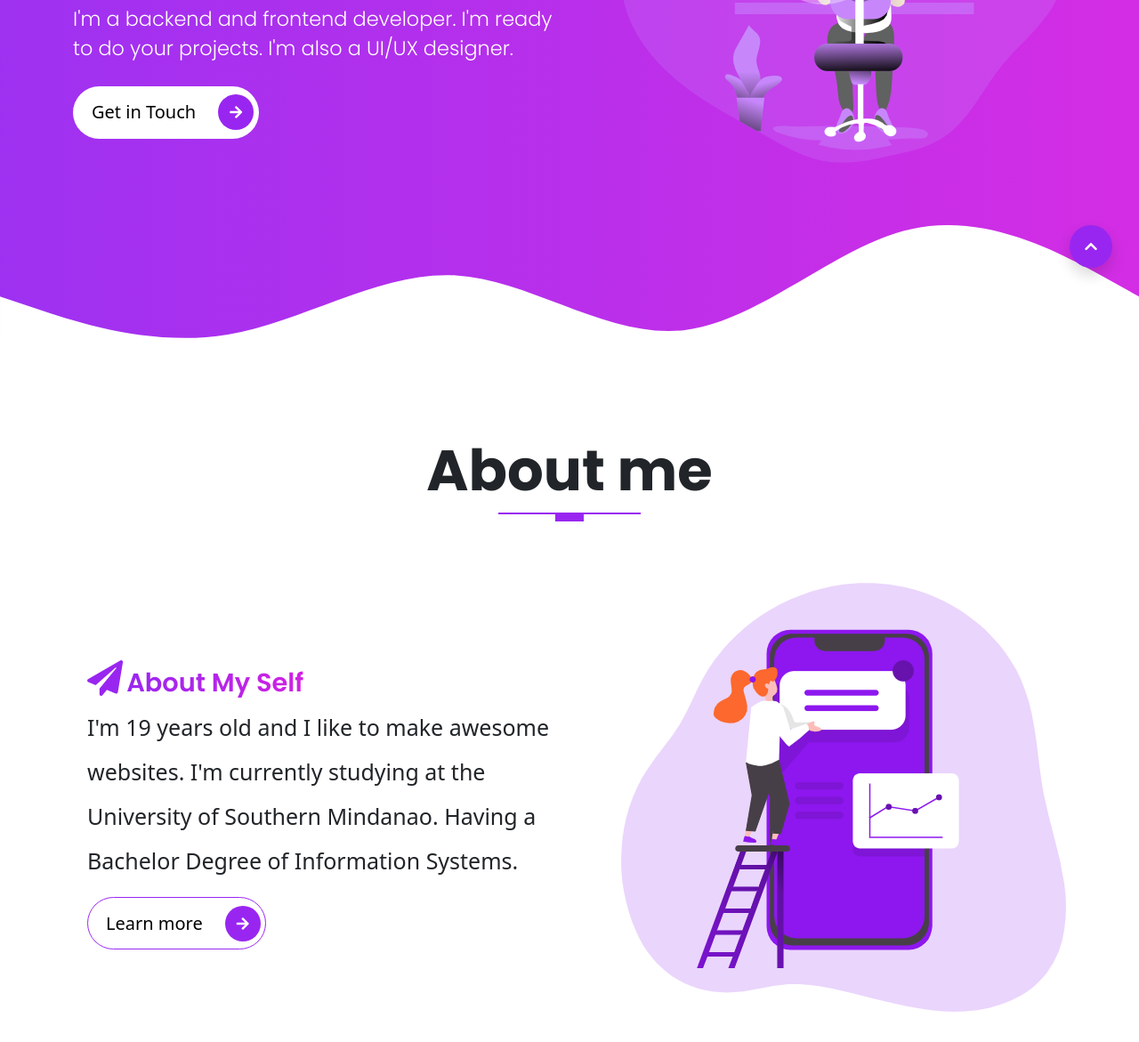
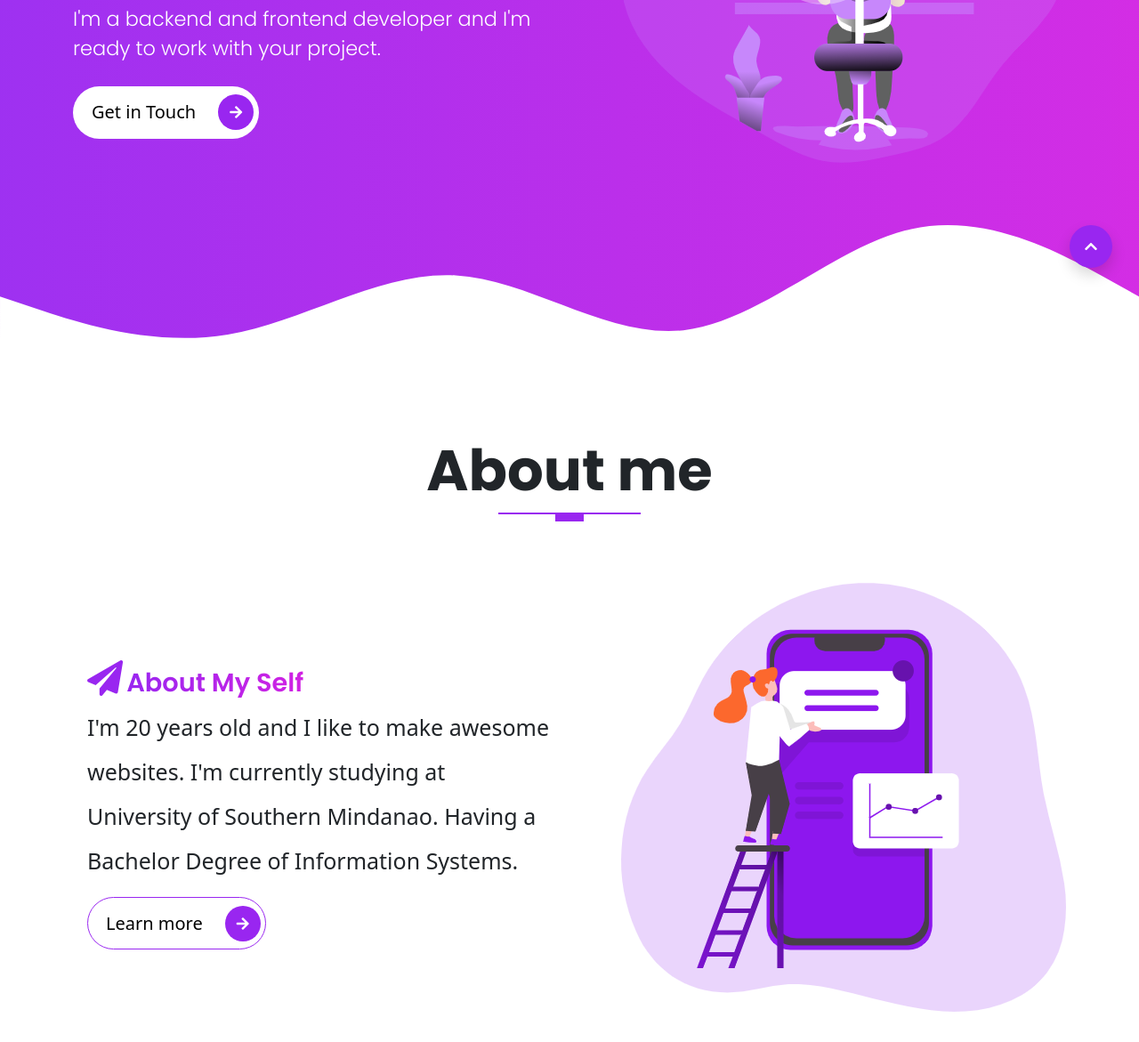
Before and after one commit to Captcha-Google/Bootstrap-Portfolio, a plain HTML site: page index.html in a window 1280 px wide. Shown: the part 469-1640 px from the top of the page at 89% size. Drawn offline with nearby package versions, Linux system fonts and the light colour scheme; files whose address does not match are found by name.

Commit message:
Changes made in informations

```diff
--- a/index.html
+++ b/index.html
@@ -88,8 +88,8 @@
             <h1 class="display-2">
               <span class="display-2--intro">I'm Kian Jearard G. Naquines</span>
               <span class="display-2--description lh-base">
-                I'm a backend and frontend developer. I'm ready to do your
-                projects. I'm also a UI/UX designer.
+                I'm a backend and frontend developer and I'm ready to work with your
+                project.
               </span>
             </h1>
             <button type="button" class="rounded-pill btn-rounded" style="font-weight: 300; font-size: 20px">
@@ -156,8 +156,8 @@
               <div class="icon fas fa-paper-plane"></div>
               <h3 class="display-3--title mt-1">About my self</h3>
               <p class="lh-lg" style="font-size: 25px; font-weight: 300;">
-                I'm 19 years old and I like to make awesome websites.
-                I'm currently studying at the University of Southern Mindanao. Having a Bachelor Degree of Information Systems.
+                I'm 20 years old and I like to make awesome websites.
+                I'm currently studying at University of Southern Mindanao. Having a Bachelor Degree of Information Systems.
               </p>
               <button
                 type="button"
```
